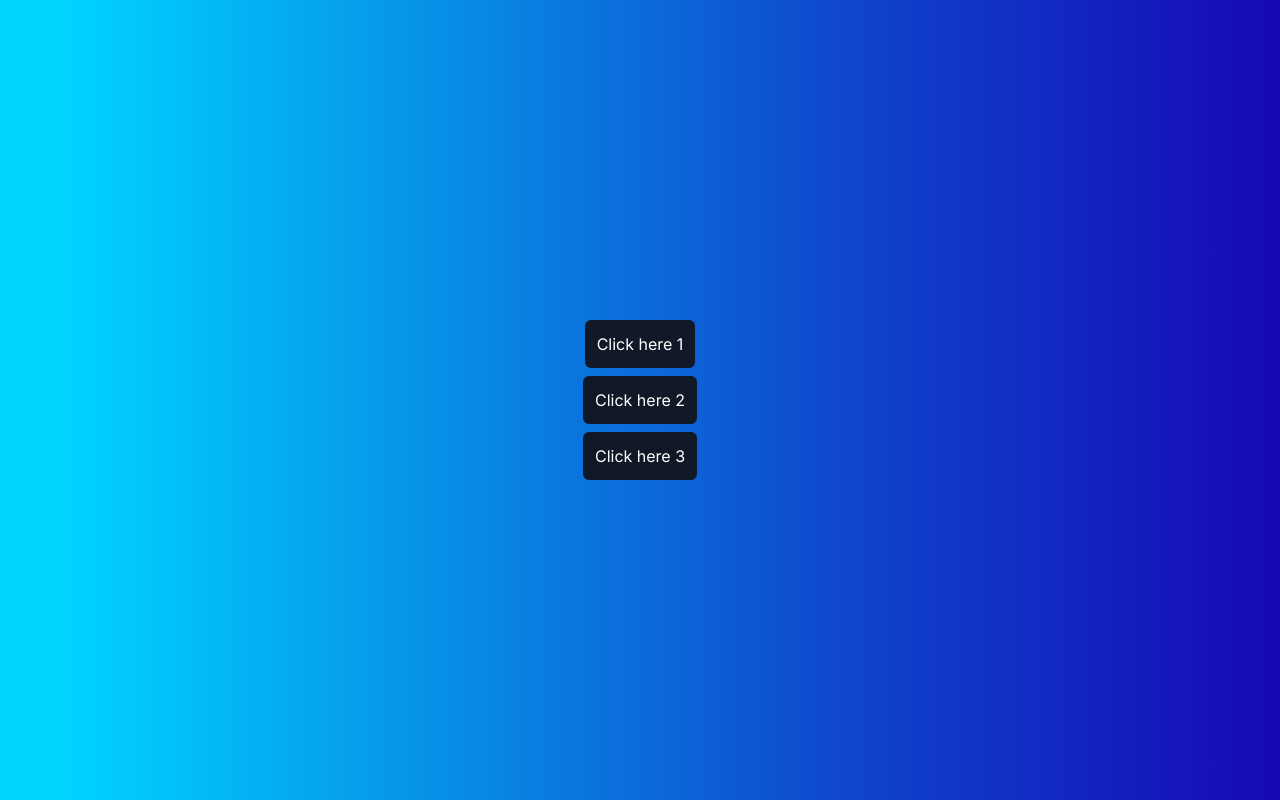
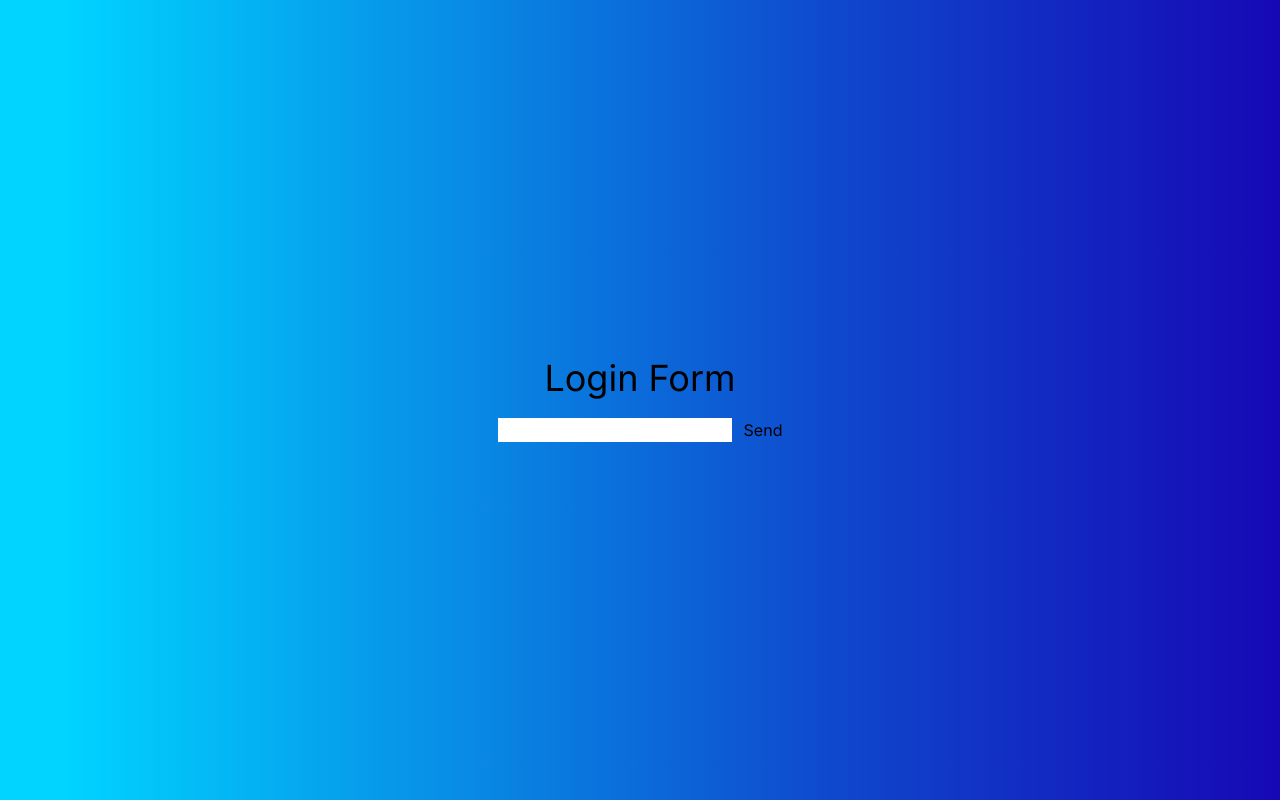
Before and after one commit to mspdl/reactjs-first_project, a Next.js app: page / in a window 1280 px wide. Built offline with nearby package versions, Linux system fonts and the light colour scheme.

Commit message:
Using preventDefault

```diff
--- a/src/app/page.tsx
+++ b/src/app/page.tsx
@@ -1,17 +1,11 @@
 "use client";
 
-import CustomButton from "@/components/CustomButton";
+import PreventDefault from "@/components/PreventDefault";
 
 const Page = () => {
-  const handleClickButton1 = () => alert("Clicked on button 1");
-  const handleClickButton2 = () => alert("Clicked on button 2");
-  const handleClickButton3 = () => alert("Clicked on button 3");
-
   return (
     <div className="w-screen h-screen flex flex-col gap-2 justify-center items-center">
-      <CustomButton label="Click here 1" clickMe={handleClickButton1} />
-      <CustomButton label="Click here 2" clickMe={handleClickButton2} />
-      <CustomButton label="Click here 3" clickMe={handleClickButton3} />
+      <PreventDefault />
     </div>
   );
 };
--- /dev/null
+++ b/src/components/PreventDefault.tsx
@@ -0,0 +1,20 @@
+import { FormEvent } from "react";
+
+const PreventDefault = () => {
+  const handleSubmit = (event: FormEvent) => {
+    event.preventDefault();
+    alert("sending form");
+  };
+
+  return (
+    <>
+      <h1 className="text-4xl mb-3">Login Form</h1>
+      <form onSubmit={handleSubmit}>
+        <input type="text" />
+        <input className="ml-3" type="submit" value="Send" />
+      </form>
+    </>
+  );
+};
+
+export default PreventDefault;
```
